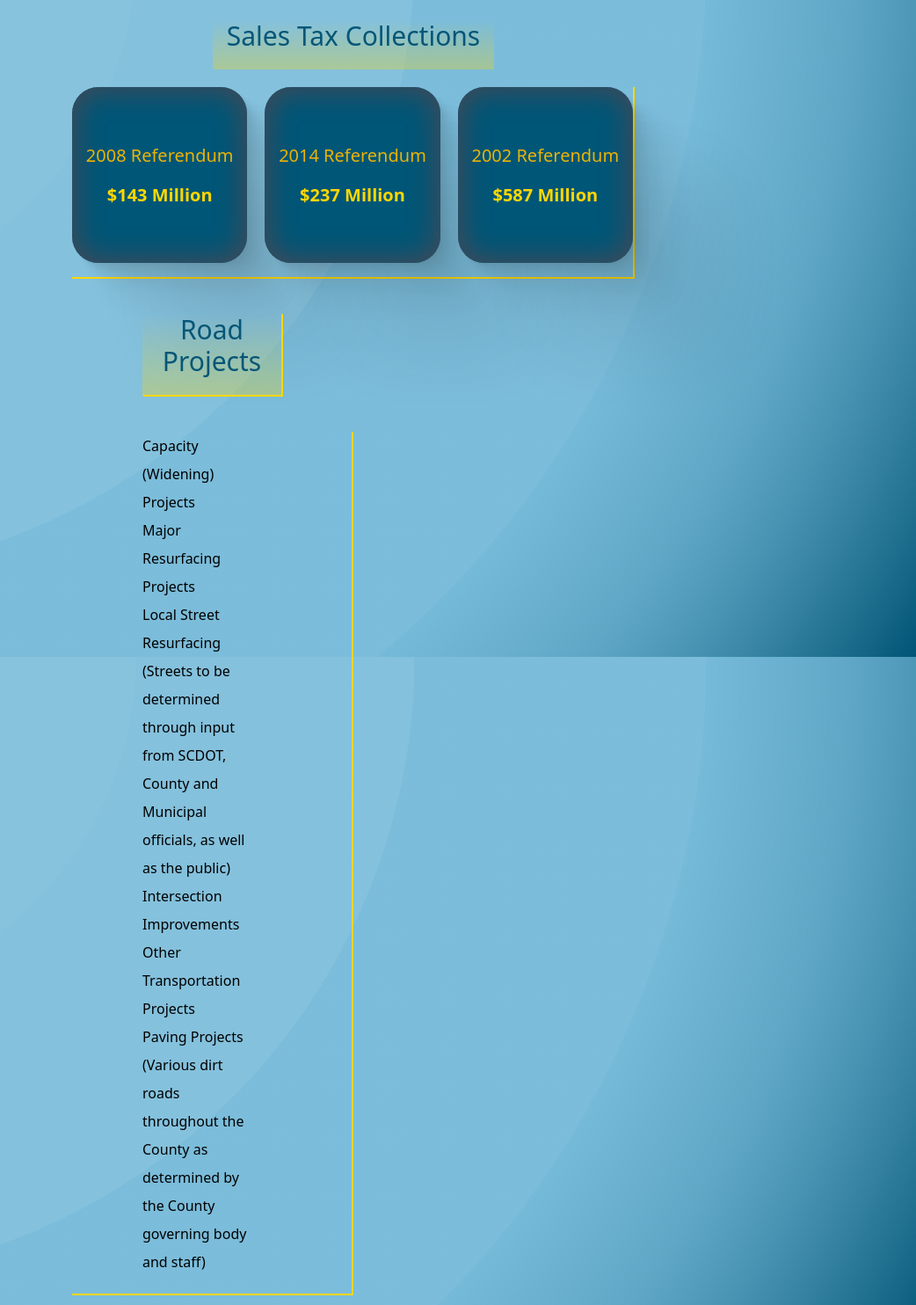
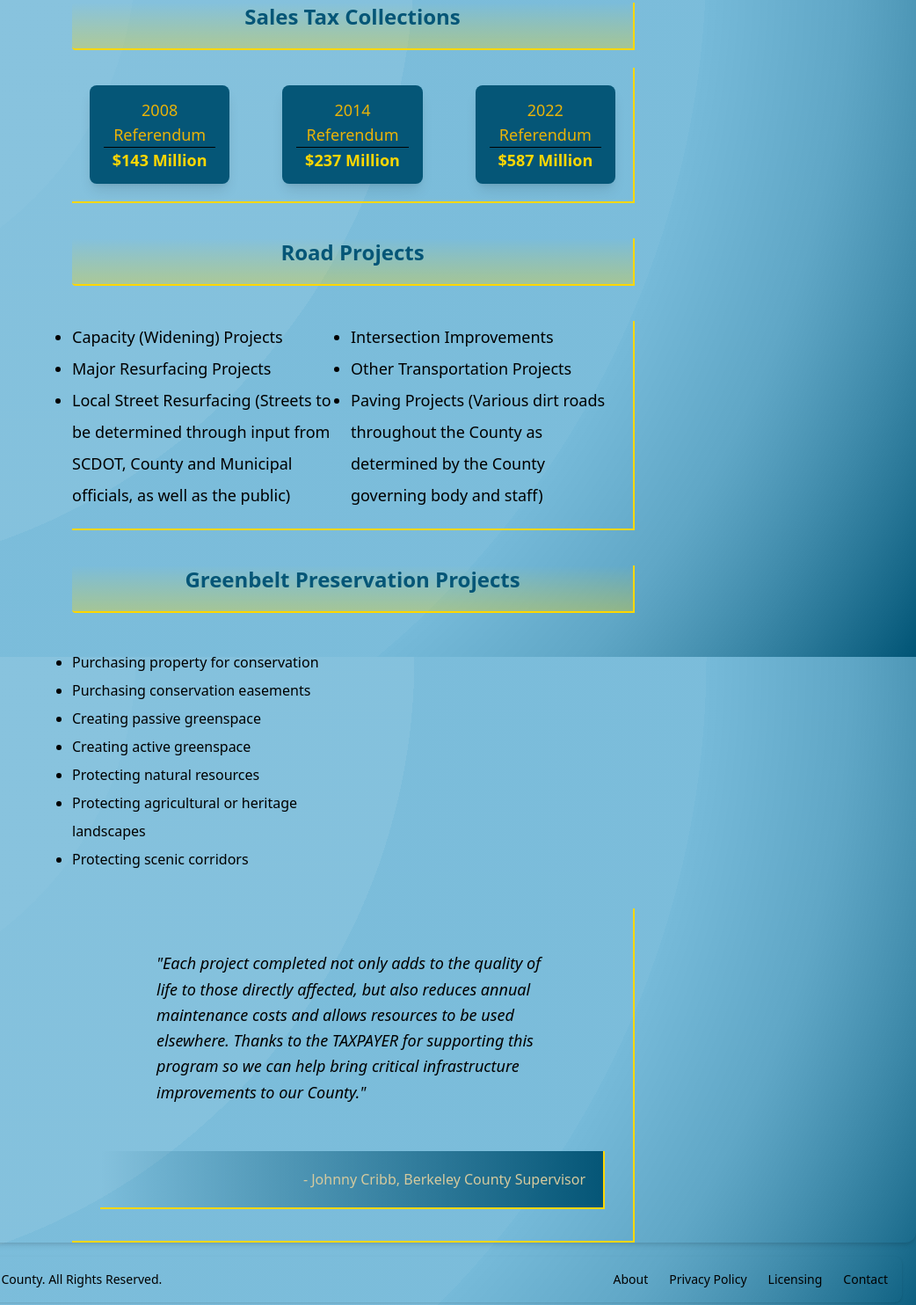
Before and after one commit to bc-jonellwood/interstellar-ice, an Astro site: page / in a window 1280 px wide. Shown: the part 853-2337 px from the top of the page at 88% size, without its empty margins (238-1280 px from the left). Built offline with nearby package versions, Linux system fonts and the light colour scheme; Astro itself is replaced by a stand-in of ours.

Commit message:
index layout is pretty alright

```diff
--- /dev/null
+++ b/src/components/Footer.astro
@@ -0,0 +1,28 @@
+<footer class="bg-white rounded-lg shadow m-4 dark:bg-gray-800">
+  <div
+    class="w-full mx-auto max-w-screen-xl p-4 md:flex md:items-center md:justify-between"
+  >
+    <span class="text-sm text-gray-500 sm:text-center dark:text-gray-400"
+      >&#9426; 2023 <a
+        href="https://berkeleycountysc.gov/"
+        class="hover:underline">Made with &#10084;&#65039; Berkeley County</a
+      >. All Rights Reserved.
+    </span>
+    <ul
+      class="flex flex-wrap items-center mt-3 text-sm font-medium text-gray-500 dark:text-gray-400 sm:mt-0"
+    >
+      <li>
+        <a href="#" class="mr-4 hover:underline md:mr-6">About</a>
+      </li>
+      <li>
+        <a href="#" class="mr-4 hover:underline md:mr-6">Privacy Policy</a>
+      </li>
+      <li>
+        <a href="#" class="mr-4 hover:underline md:mr-6">Licensing</a>
+      </li>
+      <li>
+        <a href="#" class="hover:underline">Contact</a>
+      </li>
+    </ul>
+  </div>
+</footer>
--- a/src/components/Nav.tsx
+++ b/src/components/Nav.tsx
@@ -24,7 +24,7 @@ const itemMotionDesktop = {
     hidden: { opacity: 0, x: 0 },
 }
 const navLinks = [
-    // { name: 'Home', href: '/', id: 1 },
+    { name: 'Home', href: '/', id: 1 },
     { name: 'FAQ', href: '/faq', id: 2 },
     { name: 'Projects', href: '/project_dashboard', id: 3 },
     { name: 'Photos', href: '/project_photos', id: 4 },
@@ -55,8 +55,8 @@ const NavLinks = ({
 export default function Nav() {
     const [toggled, setToggled] = useState(false);
     return (
-      <nav className="relative mx-8 mb-2 mt-2 flex items-center justify-between pb-6 font-medium md:mx-16 lg:mx-32">
-      <svg
+      <nav className="relative mx-20 mb-2 mt-5 flex items-center justify-between pb-6 font-medium md:mx-16 lg:mx-32">
+      {/* <svg
         className="absolute bottom-0 left-1/2 -translate-x-1/2"
         width="450"
         height="4"
@@ -73,7 +73,7 @@ export default function Nav() {
           strokeWidth="2"
           strokeLinecap="round"
         />
-      </svg>
+      </svg> */}
 
       <motion.div
         animate={{ opacity: 1, x: 0 }}
@@ -81,16 +81,16 @@ export default function Nav() {
         transition={{ delay: 0.35 }}
         className="flex gap-12 w-1/6 items-center justify-center"
       >
-        <img src={BClogo} alt="BGC Logo" />
+        <img src={BClogo} alt="BGC Logo" className="scale-75"/>
         {/* <div className="items-center gap-12 flex w-10">
           <img src={BClogo} alt="Test" />
         </div> */}
       </motion.div>
       {/* Title */}
 
-      <h1 className="text-lg font-bold">
-        <a href="/">Penny Tax</a>
-      </h1>
+      {/* <h1 className="text-lg font-bold">
+        <a href="/">One Cent Sales Tax</a>
+      </h1> */}
 
       {/* Nav Items animating in  */}
       {toggled && (
@@ -100,7 +100,7 @@ export default function Nav() {
           initial="hidden"
           className="fixed left-0 top-0 z-40 flex h-screen w-full flex-col items-center justify-center gap-24 bg-sky-blue text-2xl font-bold">
           <NavLinks
-            className=" flex flex-col gap-24 text-lg"
+            className="flex flex-col gap-24 text-lg"
             isMobile={true}
           />
         </motion.div>
@@ -109,7 +109,7 @@ export default function Nav() {
         animate={{ opacity: 1, x: 0 }}
         initial={{ opacity: 0, x: 25 }}
         transition={{ delay: 0.35 }}
-        className="hidden xl:flex xl:items-center xl:justify-center xl:gap-12 xl:text-lg">
+        className="hidden xl:flex xl:items-center xl:justify-center xl:gap-10 xl:text-lg">
         <NavLinks className="flex gap-12" isMobile={false} />
       </motion.div>
 
@@ -136,7 +136,7 @@ export default function Nav() {
             y: toggled ? -8 : 0,
             width: toggled ? 32 : 24,
           }}
-          className="line-3 block h-0.5 w-4 bg-content bg-accent-dark"
+          className="line-3 block h-0.5 w-8 bg-content bg-accent-dark"
         ></motion.span>
       </motion.div>
     </nav>
--- a/src/layouts/Layout.astro
+++ b/src/layouts/Layout.astro
@@ -8,6 +8,7 @@ import NavItem from "../components/NavItem.astro";
 import Head from "../components/Head.astro";
 import { ViewTransitions } from "astro:transitions";
 import Nav from "../components/Nav";
+import Footer from "../components/Footer.astro";
 ---
 
 <!DOCTYPE html>
@@ -36,6 +37,7 @@ import Nav from "../components/Nav";
         </div>
       </div>
     </div>
+    <Footer />
   </body>
 
   <style is:global>
--- a/src/pages/index.astro
+++ b/src/pages/index.astro
@@ -6,17 +6,46 @@ import Card from "../components/Card.astro";
 <Layout title="One Cent Sale Tax">
   <main
     transition:animate="slide"
-    class="container flex flex-col justify-center max-w-[50%]"
+    class="container flex flex-col justify-center max-w-[50%] scroll-smooth"
   >
     <div
       class="flex mb-2 mt-0 text-5xl font-medium leading-tight justify-center"
       transition:name="home-heading"
     >
-      <h1 class="text-accent-dark">One Cent Sales Tax Program</h1>
+      <h1 class="text-accent-dark mb-5 lg:text-3xl md:text-xl sm:text-lg">
+        One Cent Sales Tax Program
+      </h1>
     </div>
     <Card href="#" title="TO DO:" body="Video will be added here." />
+    <!-- <div class="flex justify-evenly">
+      <p
+        class="xl:font-bold lg:font-light mlg:font-light md:font-light sm:font-light"
+      >
+        XL
+      </p>
+      <p
+        class="xl:font-light lg:font-bold mlg:font-light md:font-light sm:font-light"
+      >
+        L
+      </p>
+      <p
+        class="xl:font-light lg:font-light mlg:font-bold md:font-light sm:font-light"
+      >
+        MLG
+      </p>
+      <p
+        class="xl:font-light lg:font-light mlg:font-light md:font-bold sm:font-light"
+      >
+        MD
+      </p>
+      <p
+        class="xl:font-light lg:font-light mlg:font-light md:font-light sm:font-bold"
+      >
+        SM
+      </p>
+    </div> -->
     <div
-      class="border-b-2 border-r-2 border-accent py-5 px-5 mb-5 text-xl flex flex-col"
+      class="border-b-2 border-r-2 border-accent py-5 px-5 mb-5 text-xl flex flex-col lg:text-lg md:text-base sm:text-sm"
     >
       <p class="mt-2 pb-3">
         Also known as the "Penny Sales Tax," the One Cent Sales Tax (OCST)
@@ -39,46 +68,72 @@ import Card from "../components/Card.astro";
     </div>
     <div class="flex justify-center">
       <h2
-        class="w-1/2 text-center text-accent-dark text-3xl mb-5 mt-5 pb-5 pt--5 rounded-l bg-gradient-to-t from-accent-faded"
+        class="w-full text-center text-accent-dark text-3xl mb-5 mt-5 pb-5 pt--5 rounded-l bg-gradient-to-t from-accent-faded font-semibold border-b-2 border-r-2 border-accent hover:shadow-lg shadow-accent-faded lg:text-2xl md:text-base sm:text-md"
       >
         Sales Tax Collections
       </h2>
     </div>
-    <div class="flex gap-5 justify-center border-b-2 border-r-2 border-accent">
-      <div class="cube w32">
-        <p class="text-xl text-darker-yellow">2008 Referendum</p>
-        <hr class="py-2 bg-blue-400" />
-        <p class="text-xl font-bold money" id="c-1">143 Million</p>
+    <!-- container for cubes -->
+    <div
+      class="xl:flex xl:flex-row lg:flex lg:flex-row mlg:flex mlg:flex-row gap-5 justify-center border-b-2 border-r-2 border-accent text-center md:flex-col sm:flex-col"
+    >
+      <div
+        class="flex flex-col justify-center items-center w-42 h-48 p-10 m-5 lg:w-26 lg:h-33 lg:p-4 mlg:w-22 mlg:h-28 mlg:p-2 bg-accent-dark rounded-lg shadow-lg"
+      >
+        <p class="text-xl lg:text-lg md:text-md text-darker-yellow">
+          2008 Referendum
+        </p>
+        <hr class="w-full" />
+        <p class="text-xl font-bold money lg:text-lg md:text-md" id="c-1">
+          143 Million
+        </p>
       </div>
-      <div class="cube w32">
-        <p class="text-xl text-darker-yellow">2014 Referendum</p>
-        <hr class="py-2" />
-        <p class="text-xl font-bold money" id="c-2">273 Million</p>
+      <div
+        class="flex flex-col justify-center items-center w-42 h-48 p-10 m-5 lg:w-26 lg:h-33 lg:p-4 mlg:w-22 mlg:h-28 mlg:p-2 bg-accent-dark rounded-lg shadow-lg"
+      >
+        <p class="text-xl text-darker-yellow lg:text-lg md:text-md">
+          2014 Referendum
+        </p>
+        <hr class="w-full" />
+        <p class="text-xl font-bold money lg:text-lg md:text-md" id="c-2">
+          273 Million
+        </p>
       </div>
-      <div class="cube w32">
-        <p class="text-xl text-darker-yellow">2002 Referendum</p>
-        <hr class="bg-yellow py-2" />
-        <p class="text-xl font-bold money" id="c-3">587 Million</p>
+      <div
+        class="flex flex-col justify-center items-center w-42 h-48 p-10 m-5 lg:w-26 lg:h-33 lg:p-4 mlg:w-22 mlg:h-28 mlg:p-2 bg-accent-dark rounded-lg shadow-lg"
+      >
+        <p class="text-xl text-darker-yellow lg:text-lg md:text-md">
+          2022 Referendum
+        </p>
+        <hr class="w-full" />
+        <p class="text-xl font-bold money lg:text-lg md:text-md" id="c-3">
+          587 Million
+        </p>
       </div>
     </div>
 
-    <div class="flex justify-center my-5 w-1/2">
+    <div class="flex justify-center my-5 w-full">
       <h2
-        class="w-1/2 text-center text-accent-dark text-3xl mb-5 mt-5 pb-5 pt--5 rounded-l bg-gradient-to-t from-accent-faded border-b-2 border-r-2 border-accent"
+        class="w-full text-center text-accent-dark text-3xl mb-5 mt-5 pb-5 pt--5 rounded-l bg-gradient-to-t from-accent-faded border-b-2 border-r-2 border-accent font-semibold hover:shadow-lg shadow-accent-faded lg:text-2xl md:text-base sm:text-md"
       >
         Road Projects
       </h2>
     </div>
+    <!-- <div
+      class="flex gap-5 border-b-2 border-r-2 border-accent pb-5 w-full pl-20 text-xl"
+    > -->
     <div
-      class="flex gap-5 border-b-2 border-r-2 border-accent pb-5 w-1/2 pl-20"
+      class="xl:grid xl:grid-cols-2 xl:gap-5 lg:grid lg:grid-cols-2 lg:gap-4 mlg:grid mlg:grid-cols-1 mlg:gap-3 border-b-2 border-r-2 border-accent pb-5 pr-5 w-full xl:text-xl lg:text-lg mlg:text-lg md:text-md sm:text-sm"
     >
-      <ul class="list-outside w-1/2">
+      <ul class="list-outside list-disc w-full">
         <li class="leading-loose">Capacity (Widening) Projects</li>
         <li class="leading-loose">Major Resurfacing Projects</li>
         <li class="leading-loose">
           Local Street Resurfacing (Streets to be determined through input from
           SCDOT, County and Municipal officials, as well as the public)
         </li>
+      </ul>
+      <ul class="list-outside list-disc w-full">
         <li class="leading-loose">Intersection Improvements</li>
         <li class="leading-loose">Other Transportation Projects</li>
         <li class="leading-loose">
@@ -88,17 +143,17 @@ import Card from "../components/Card.astro";
       </ul>
     </div>
 
-    <div class="flex justify-center my-5 w-1/2">
+    <div class="flex justify-center my-5 w-full">
       <h2
-        class="text-center text-accent-dark text-3xl mb-5 mt-5 pb-5 pt--5 rounded-l bg-gradient-to-t from-accent-faded border-b-2 border-r-2 border-accent w-1/2"
+        class="text-center text-accent-dark text-3xl mb-5 mt-5 pb-5 pt--5 rounded-l bg-gradient-to-t from-accent-faded border-b-2 border-r-2 border-accent w-full font-semibold hover:shadow-lg shadow-accent-faded lg:text-2xl md:text-base sm:text-md"
       >
         Greenbelt Preservation Projects
       </h2>
     </div>
     <div
-      class="flex gap-5 border-b-2 border-r-2 border-accent pb-5 w-1/2 pl-20"
+      class="xl:grid xl:grid-cols-2 xl:gap-5 lg:grid lg:grid-cols-2 lg:gap-4 mlg:grid mlg:grid-cols-1 mlg:gap-3"
     >
-      <ul class="list-outside">
+      <ul class="list-outside list-disc w-full">
         <li class="leading-loose">Purchasing property for conservation</li>
         <li class="leading-loose">Purchasing conservation easements</li>
         <li class="leading-loose">Creating passive greenspace</li>
@@ -112,15 +167,18 @@ import Card from "../components/Card.astro";
     </div>
 
     <div
-      class="flex gap-5 justify-center border-b-2 border-r-2 border-accent pb-5 mt-10 w-1/2"
+      class="flex gap-5 justify-center border-b-2 border-r-2 border-accent pb-5 mt-10 w-full"
       id="text-div-1"
     >
-      <div class="grid p-10 mx-10" id="quote-div">
+      <div
+        class="grid xl:p-6 xl:mx-6 lg:p-4 lg:mx-4 mlg:p-1 mlg:mx-1"
+        id="quote-div"
+      >
         <blockquote
-          class="text-xl italic font-semibold text-gray-900 dark:text-white"
+          class="xl:text-xl lg:text-lg lg:p-8 lg:mx-8 mlg:text-md mlg:p-1 mlg:mx-1 md:text-md sm:text-md italic font-semibold text-gray-900 dark:text-white"
         >
           <p
-            class="text-xl italic font-medium leading-relaxed text-gray-900 dark:text-white mb-5"
+            class="italic font-medium leading-relaxed text-gray-900 dark:text-white mb-5"
           >
             "Each project completed not only adds to the quality of life to
             those directly affected, but also reduces annual maintenance costs
@@ -129,7 +187,11 @@ import Card from "../components/Card.astro";
             infrastructure improvements to our County."
           </p>
         </blockquote>
-        <p class="cite-holder">- Johnny Cribb, Berkeley County Supervisor</p>
+        <p
+          class="text-right bg-gradient-to-r from-transparent to-accent-dark text-white text-brand-yellow p-5 border-b-2 border-r-2 border-accent"
+        >
+          - Johnny Cribb, Berkeley County Supervisor
+        </p>
       </div>
     </div>
   </main>
@@ -161,6 +223,7 @@ import Card from "../components/Card.astro";
   incrementCounter("c-2", 0, 237, 2000, " Million", "$");
   incrementCounter("c-3", 0, 587, 500, " Million", "$");
 </script>
+
 <style>
   #text-div-1 {
     overflow: hidden;
@@ -195,24 +258,24 @@ import Card from "../components/Card.astro";
   }
 
   .cube {
-    display: flex;
-    flex-direction: column;
-    width: 200px;
-    height: 200px;
-    border-radius: 30px; /* Adjust this value for more or less rounded corners */
-    background-color: #005677;
-    padding: 10px;
-    align-items: center;
-    justify-content: center;
-    margin-bottom: 1rem;
-    box-shadow:
+    /* display: flex; */
+    /* flex-direction: column; */
+    /* width: 200px; */
+    /* height: 200px; */
+    /* border-radius: 30px; Adjust this value for more or less rounded corners */
+    /* background-color: #005677; */
+    /* padding: 10px; */
+    /* align-items: center; */
+    /* justify-content: center; */
+    /* margin-bottom: 1rem; */
+    /* box-shadow:
       2.8px 2.8px 2.2px rgba(0, 0, 0, 0.02),
       6.7px 6.7px 5.3px rgba(0, 0, 0, 0.028),
       12.5px 12.5px 10px rgba(0, 0, 0, 0.035),
       22.3px 22.3px 17.9px rgba(0, 0, 0, 0.042),
       41.8px 41.8px 33.4px rgba(0, 0, 0, 0.05),
       100px 100px 80px rgba(0, 0, 0, 0.07),
-      inset 0px 0px 30px 5px rgba(73, 72, 84, 0.9);
+      inset 0px 0px 30px 5px rgba(73, 72, 84, 0.9); */
   }
   /* .cube hr {
       width: 90%;
@@ -242,4 +305,3 @@ import Card from "../components/Card.astro";
     padding-right: 1rem;
   }
 </style>
- -->
--- a/tailwind.config.cjs
+++ b/tailwind.config.cjs
@@ -5,6 +5,7 @@ module.exports = {
 		screens: {
 			sm: '480px',
       		md: '768px',
+			mlg: '872px',
       		lg: '976px',
       		xl: '1440px',
 		},
@@ -19,6 +20,7 @@ module.exports = {
 			'transparent': 'transparent',
 			'almost-transparent': '0000ff',
 			'sky-blue': '#03a9f4',
+			'brand-yellow': '#d5ca9e',
 		},
 		container:{
 			center: true,
```
